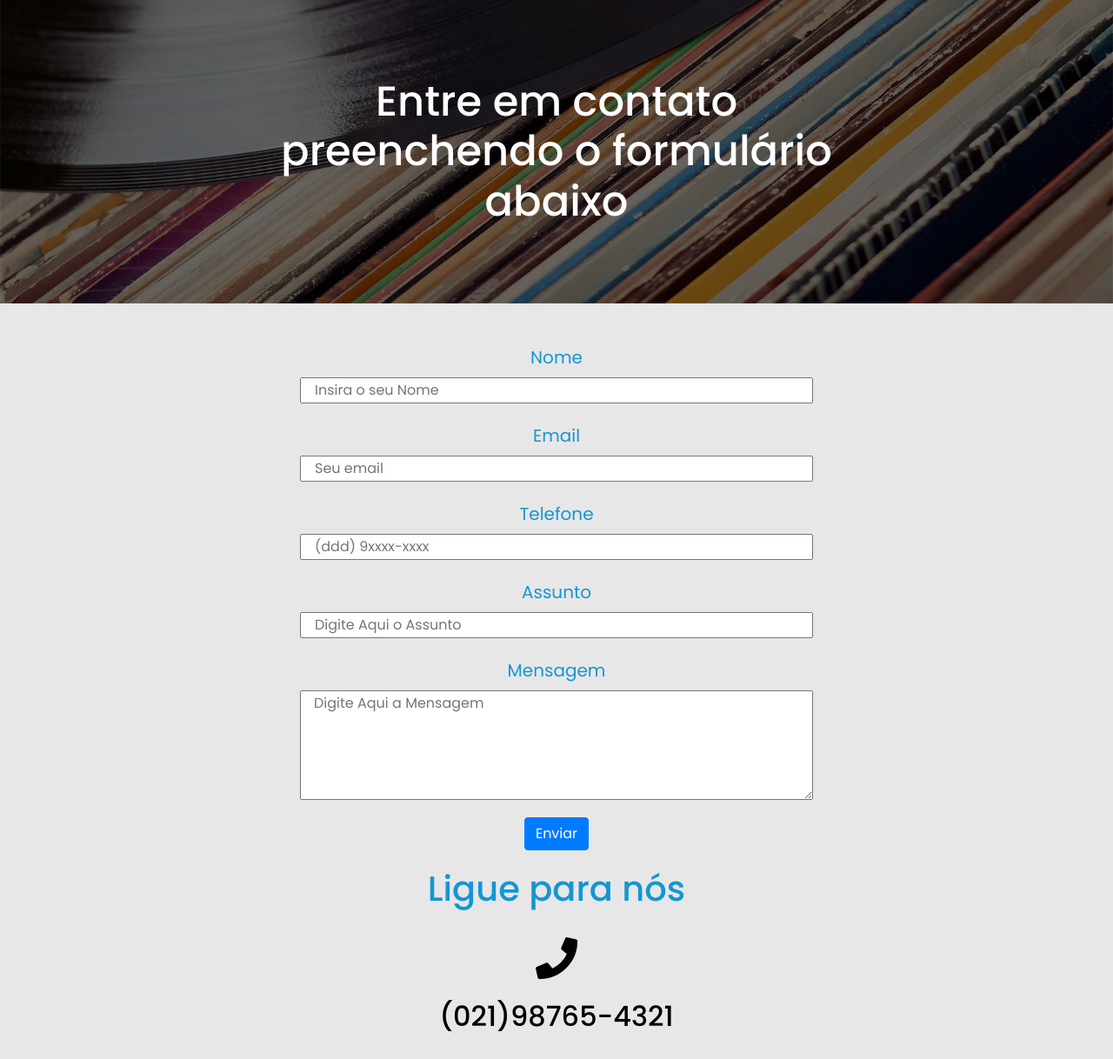
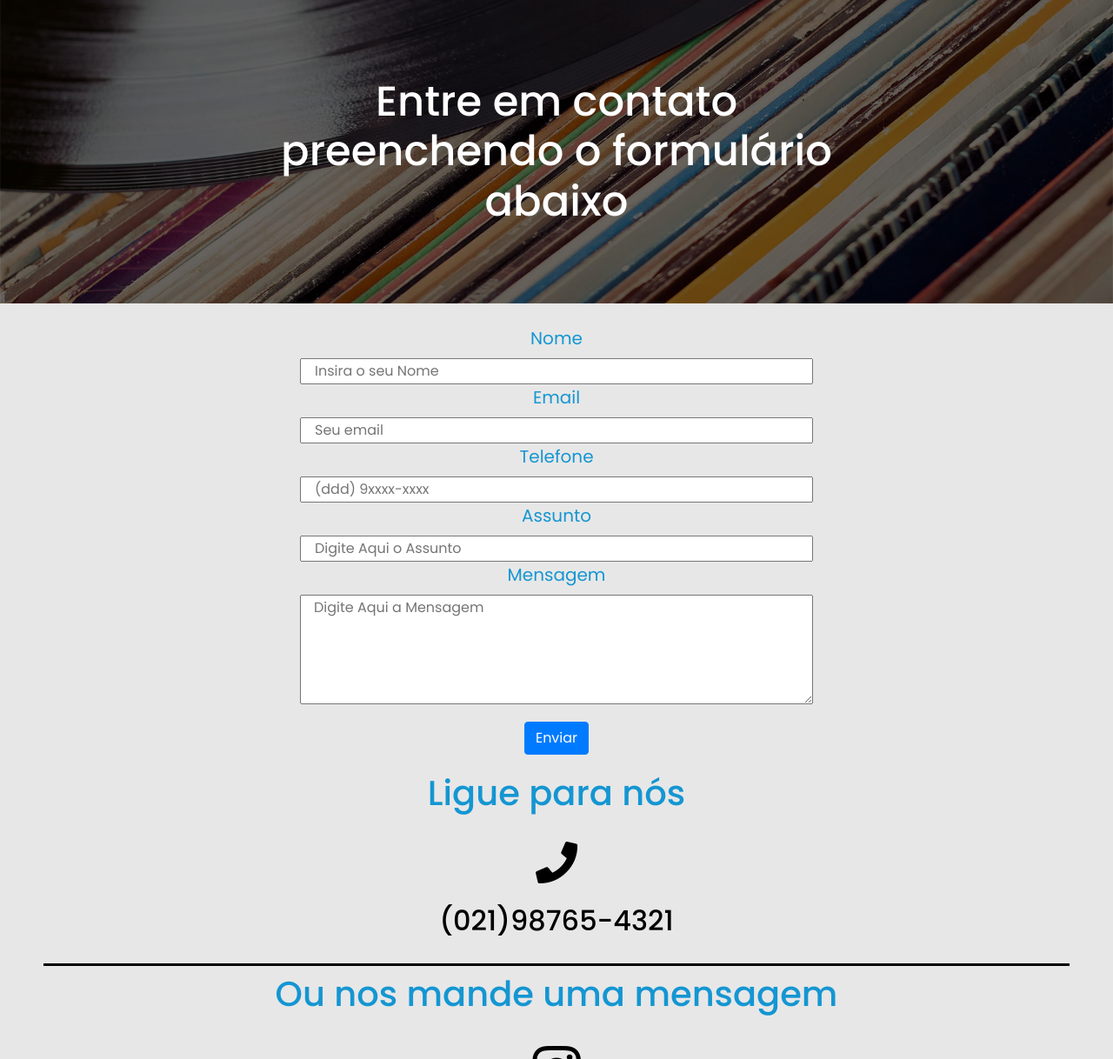
Before and after one commit to ViniciusCorbelli/vinil-man-shop, a PHP site: page /contato in a window 1280 px wide. Shown: the part 88-1306 px from the top of the page at 87% size. Run offline with PHP 8.4, Linux system fonts and the light colour scheme; data that the repository does not hold is empty; some libraries are stand-ins or nearby versions.

Commit message:
Arrumando tamanho dos textos do form-group

```diff
--- a/public/css/styles.css
+++ b/public/css/styles.css
@@ -984,7 +984,7 @@ i:hover {
 
 .form-group {
     color: #1496d2;
-    font-size: 40px;
+    font-size: 18px;
     text-align: center;
     margin: auto;
 }
```
